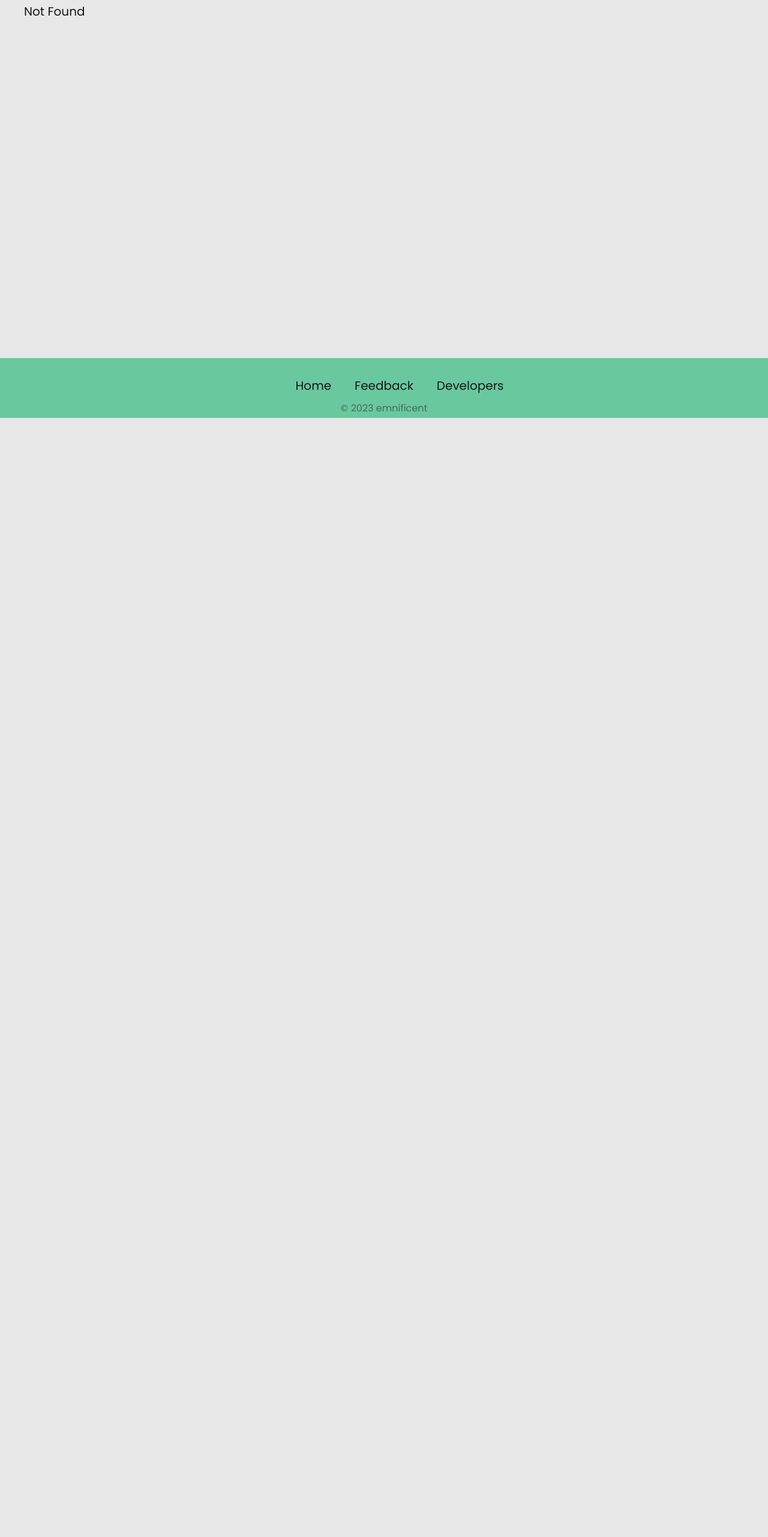
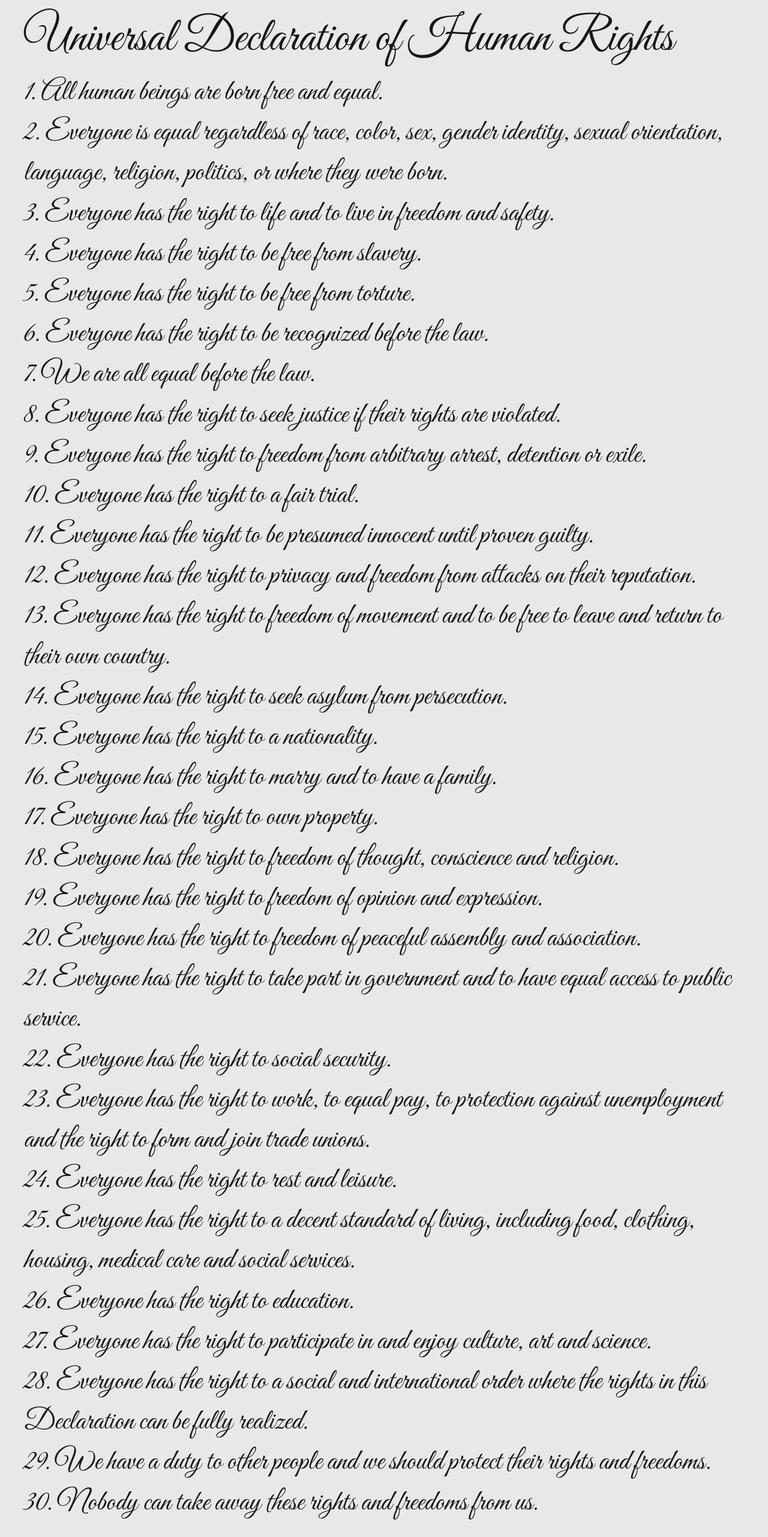
Before and after one commit to emnificent/lenorian, a SvelteKit app: page /human-rights in a window 1280 px wide. Before the commit this address had no page. Shown: the part 103-2666 px from the top of the page at 60% size. Before the commit the page ends 800 px from the top, so only its background shows below. Built offline with nearby package versions, Linux system fonts and the light colour scheme.

Commit message:
feat: add universal declaration of human rights

```diff
--- a/src/app.html
+++ b/src/app.html
@@ -7,7 +7,7 @@
 
 		<link rel="preconnect" href="https://fonts.googleapis.com">
 		<link rel="preconnect" href="https://fonts.gstatic.com" crossorigin>
-		<link href="https://fonts.googleapis.com/css2?family=Poppins:wght@200;400;700&display=swap" rel="stylesheet">
+		<link href="https://fonts.googleapis.com/css2?family=Poppins:wght@200;400;700&family=Great+Vibes&display=swap" rel="stylesheet">
 
 		<link rel="icon" href="%sveltekit.assets%/favicon.png" />
 
--- a/src/components/About.svelte
+++ b/src/components/About.svelte
@@ -1,6 +1,6 @@
 <section>
   <h2>About</h2>
-  <p>The first day of the Lenorian calendar is on the 20th of March 1948 (Gregorian calendar), the spring equinox, the year of the Universal Declaration of Human Rights.</p>
+  <p>The first day of the Lenorian calendar is on the 20th of March 1948 (Gregorian calendar), the spring equinox, the year of the <a href="/human-rights">Universal Declaration of Human Rights</a>.</p>
 
   <h3>Leap years rule</h3>
   <p>Each year is made out of 365 days, except for leap years that have one extra day added to the end of the last month of the year.</p>
--- /dev/null
+++ b/src/routes/human-rights/+page.svelte
@@ -0,0 +1,59 @@
+<main>
+  <h2>Universal Declaration of Human Rights</h2>
+  <ol>
+    <li>All human beings are born free and equal.</li>
+    <li>Everyone is equal regardless of race, color, sex, gender identity, sexual orientation, language, religion, politics, or where they were born.</li>
+    <li>Everyone has the right to life and to live in freedom and safety.</li>
+    <li>Everyone has the right to be free from slavery.</li>
+    <li>Everyone has the right to be free from torture.</li>
+    <li>Everyone has the right to be recognized before the law.</li>
+    <li>We are all equal before the law.</li>
+    <li>Everyone has the right to seek justice if their rights are violated.</li>
+    <li>Everyone has the right to freedom from arbitrary arrest, detention or exile.</li>
+    <li>Everyone has the right to a fair trial.</li>
+    <li>Everyone has the right to be presumed innocent until proven guilty.</li>
+    <li>Everyone has the right to privacy and freedom from attacks on their reputation.</li>
+    <li>Everyone has the right to freedom of movement and to be free to leave and return to their own country.</li>
+    <li>Everyone has the right to seek asylum from persecution.</li>
+    <li>Everyone has the right to a nationality.</li>
+    <li>Everyone has the right to marry and to have a family.</li>
+    <li>Everyone has the right to own property.</li>
+    <li>Everyone has the right to freedom of thought, conscience and religion.</li>
+    <li>Everyone has the right to freedom of opinion and expression.</li>
+    <li>Everyone has the right to freedom of peaceful assembly and association.</li>
+    <li>Everyone has the right to take part in government and to have equal access to public service.</li>
+    <li>Everyone has the right to social security.</li>
+    <li>Everyone has the right to work, to equal pay, to protection against unemployment and the right to form and join trade unions.</li>
+    <li>Everyone has the right to rest and leisure.</li>
+    <li>Everyone has the right to a decent standard of living, including food, clothing, housing, medical care and social services.</li>
+    <li>Everyone has the right to education.</li>
+    <li>Everyone has the right to participate in and enjoy culture, art and science.</li>
+    <li>Everyone has the right to a social and international order where the rights in this Declaration can be fully realized.</li>
+    <li>We have a duty to other people and we should protect their rights and freedoms.</li>
+    <li>Nobody can take away these rights and freedoms from us.</li>
+  </ol>
+</main>
+
+<style lang="scss">
+  main {
+    font-family: 'Great Vibes', cursive;
+    font-size: 1.5rem;
+    margin-block: 2rem;
+
+    @media screen and (width >= 992px) {
+      font-size: 3rem;
+    }
+
+    & h2 {
+      font-size: 2.5rem;
+
+      @media screen and (width >= 992px) {
+        font-size: 5rem;
+      }
+    }
+
+    & ol {
+      list-style-position: inside;
+    }
+  }
+</style>
```
